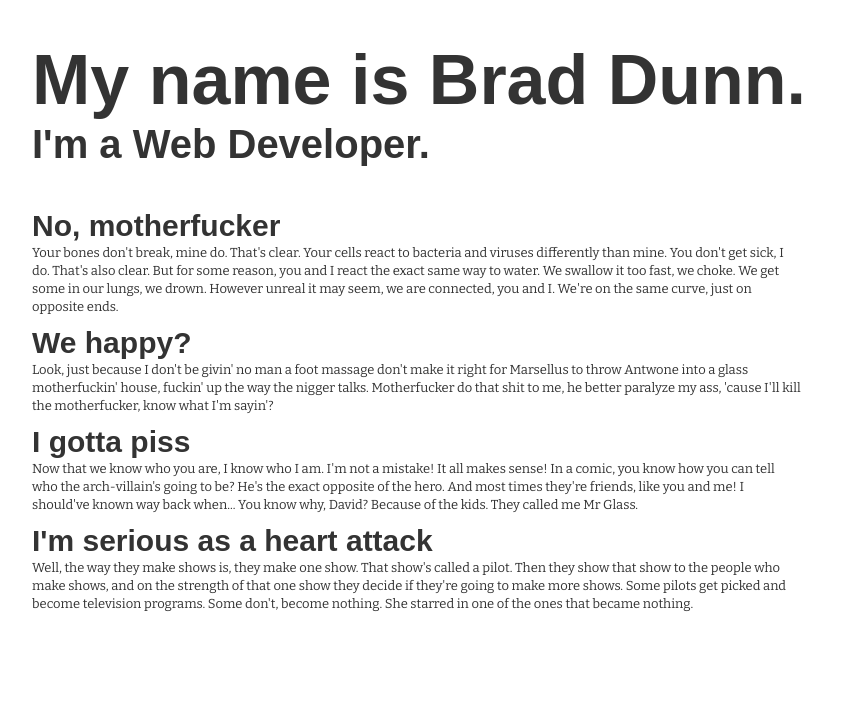
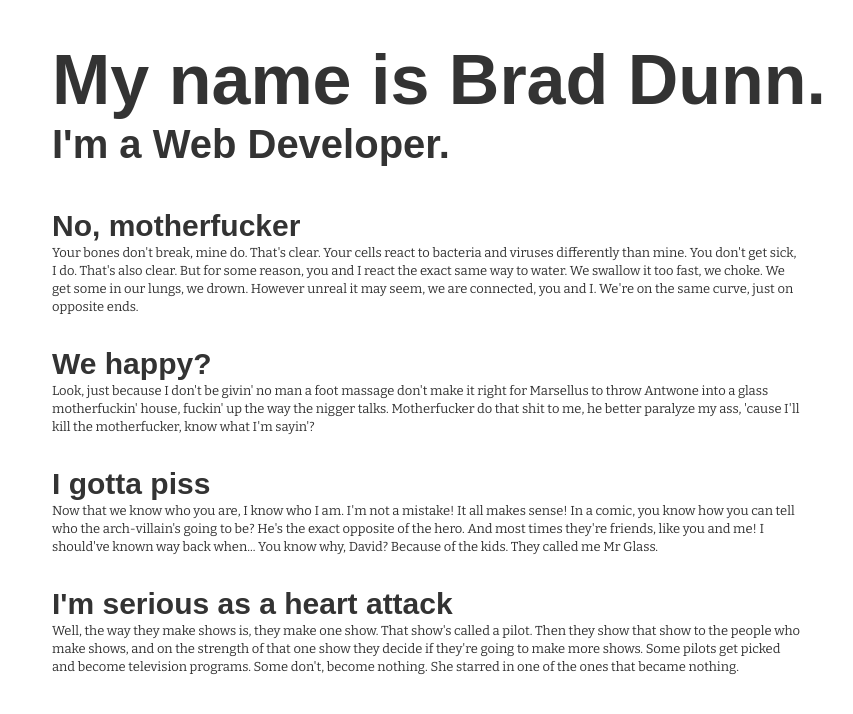
Before and after one commit to bdunn313/braddunncom-2012-frontend, a plain HTML site: page index.html in a window 1280 px wide. Shown: the whole page, without its empty margins (23-876 px from the left). Drawn offline with nearby package versions, Linux system fonts and the light colour scheme; files whose address does not match are found by name; a web font is replaced by a local one.

Commit message:
More tweaking of articles and header

```diff
--- a/css/style.less
+++ b/css/style.less
@@ -16,6 +16,10 @@ Site Header
 #site-header {
 	margin-bottom: 40px;
 
+	h1, h2 {
+		padding-left: 20px;
+	}
+
 	h1 {
 		font-size: 70px;
 		line-height: 80px;
@@ -30,8 +34,23 @@ Site Header
 /*
 Main Section
 */
+#main {
+	article {
+		margin-bottom: 30px;
+		border-left: 10px solid white;
+		padding-left: 10px;
+		padding-bottom: 0px;
 
+		&:hover {
+			padding-left: 10px;
+			border-left: 10px solid #333;
+		}
+	}
+}
 
 /*
 Right Sidebar
 */
+#right-sidebar {
+
+}
--- a/index.html
+++ b/index.html
@@ -30,8 +30,12 @@
   <body>
 
     <header id="site-header" class="container">
-    	<h1>My name is Brad Dunn.</h1>
-    	<h2>I'm a Web Developer.</h2>
+	    <div class="row-fluid">
+	    	<div class="span12">
+	    		<h1>My name is Brad Dunn.</h1>
+	    		<h2>I'm a Web Developer.</h2>
+	    	</div>
+	    </div>
     </header><!-- /site-header -->
 
     <div id="wrapper" class="container">
```
Also changed, not shown: css/style.css.
